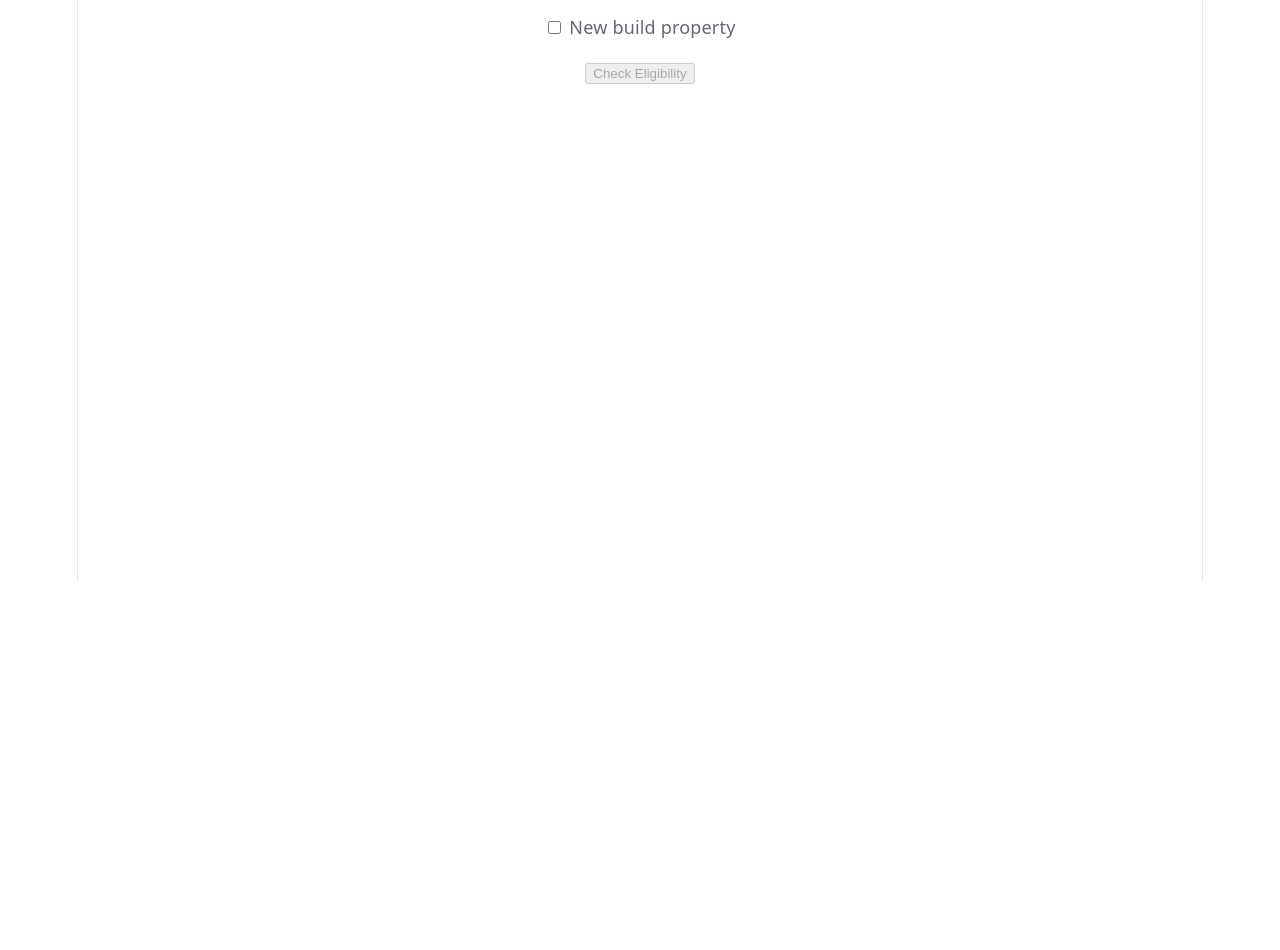
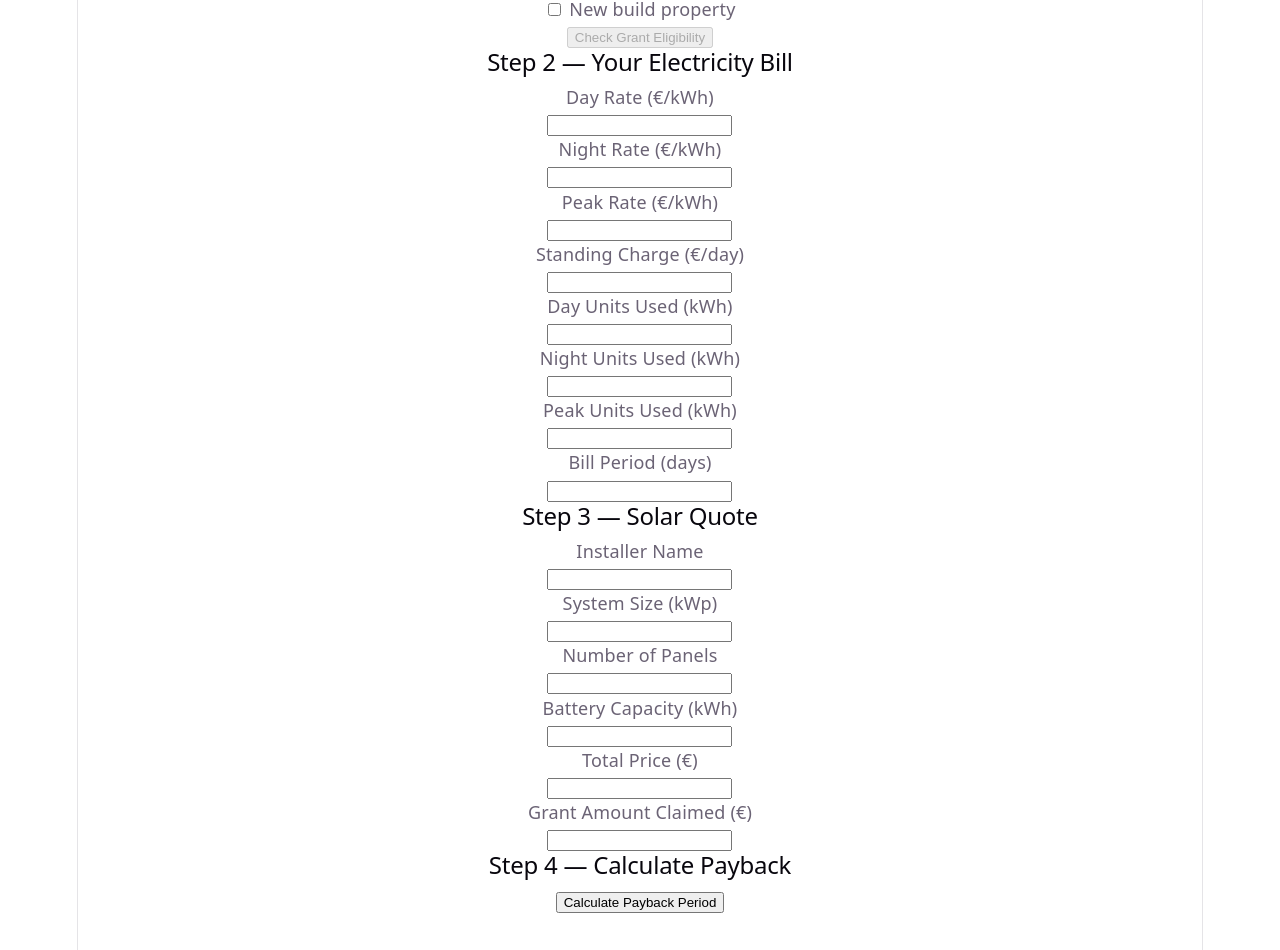
Before and after one commit to pooranc/solarsense, a React app in the folder frontend/: page / in a window 1280 px wide. Shown: the part 220-1170 px from the top of the page. Before the commit the page ends 800 px from the top, so only its background shows below. Built offline with nearby package versions, Linux system fonts and the light colour scheme; the HTML template or start-up script is replaced by a standard one.

Commit message:
Add full payback calculator form with bill and quote sections

```diff
--- a/frontend/src/App.jsx
+++ b/frontend/src/App.jsx
@@ -3,28 +3,69 @@ import { useState } from 'react'
 function App() {
   const [gridConnectionDate, setGridConnectionDate] = useState('')
   const [isNewBuild, setIsNewBuild] = useState(false)
-  const [result, setResult] = useState(null)
-  const [loading, setLoading] = useState(false)
+  const [eligibility, setEligibility] = useState(null)
+  const [dayRate, setDayRate] = useState('')
+
+const [nightRate, setNightRate] = useState('')
+const [peakRate, setPeakRate] = useState('')
+const [standingCharge, setStandingCharge] = useState('')
+const [dayUnits, setDayUnits] = useState('')
+const [nightUnits, setNightUnits] = useState('')
+const [peakUnits, setPeakUnits] = useState('')
+const [billPeriodDays, setBillPeriodDays] = useState('')
+
+const [installerName, setInstallerName] = useState('')
+const [systemSizeKwp, setSystemSizeKwp] = useState('')
+const [numberOfPanels, setNumberOfPanels] = useState('')
+const [batteryCapacityKwh, setBatteryCapacityKwh] = useState('')
+const [totalPrice, setTotalPrice] = useState('')
+const [grantAmountClaimed, setGrantAmountClaimed] = useState('')
+
+const [paybackResult, setPaybackResult] = useState(null)
 
   const checkEligibility = async () => {
-    setLoading(true)
-    setResult(null)
     const response = await fetch('http://localhost:8080/api/grant-eligibility/check', {
       method: 'POST',
       headers: { 'Content-Type': 'application/json' },
       body: JSON.stringify({ gridConnectionDate, isNewBuild })
     })
     const data = await response.json()
-    setResult(data.eligible)
-    setLoading(false)
+    setEligibility(data.eligible)
+  }
+
+  const calculatePayback = async () => {
+  const response = await fetch('http://localhost:8080/api/payback/calculate', {
+    method: 'POST',
+    headers: { 'Content-Type': 'application/json' },
+    body: JSON.stringify({
+      installerName,
+      systemSizeKwp: parseFloat(systemSizeKwp),
+      numberOfPanels: parseInt(numberOfPanels),
+      batteryCapacityKwh: parseFloat(batteryCapacityKwh),
+      totalPrice: parseFloat(totalPrice),
+      grantAmountClaimed: parseFloat(grantAmountClaimed),
+      dayRatePerKwh: parseFloat(dayRate),
+      nightRatePerKwh: parseFloat(nightRate),
+      peakRatePerKwh: parseFloat(peakRate),
+      standingChargePerDay: parseFloat(standingCharge),
+      dayUnitsKwh: parseFloat(dayUnits),
+      nightUnitsKwh: parseFloat(nightUnits),
+      peakUnitsKwh: parseFloat(peakUnits),
+      billPeriodDays: parseInt(billPeriodDays)
+    })
+  })
+  const data = await response.json()
+  setPaybackResult(data)
 }
 
   return (
-    <div style={{ padding: '2rem', maxWidth: '500px', margin: '0 auto' }}>
+    <div style={{ padding: '2rem', maxWidth: '600px', margin: '0 auto' }}>
       <h1>SolarSense</h1>
-      <h2>SEAI Grant Eligibility Check</h2>
 
-      <div style={{ marginBottom: '1rem' }}>
+      <section>
+        <h2>Step 1 — Property Details</h2>
+
+        <div>
           <label>Grid Connection Date</label><br />
           <input
             type="date"
@@ -33,7 +74,7 @@ function App() {
           />
         </div>
 
-      <div style={{ marginBottom: '1rem' }}>
+        <div>
           <label>
             <input
               type="checkbox"
@@ -44,19 +85,110 @@ function App() {
           </label>
         </div>
 
-      <button onClick={checkEligibility} disabled={!gridConnectionDate || loading}>
-        {loading ? 'Checking...' : 'Check Eligibility'}
+        <button onClick={checkEligibility} disabled={!gridConnectionDate}>
+          Check Grant Eligibility
         </button>
 
-      {result !== null && (
-        <div style={{ marginTop: '1rem', padding: '1rem',
-          backgroundColor: result ? '#d4edda' : '#f8d7da',
-          borderRadius: '4px' }}>
-          {result
-            ? '✅ Eligible for SEAI Solar PV Grant'
-            : '❌ Not eligible for SEAI Solar PV Grant'}
+        {eligibility !== null && (
+          <p>{eligibility ? 'Eligible for SEAI grant' : 'Not eligible for SEAI grant'}</p>
+        )}
+      </section>
+
+       <section>
+        <h2>Step 2 — Your Electricity Bill</h2>
+
+        <div>
+          <label>Day Rate (€/kWh)</label><br />
+          <input type="number" value={dayRate} onChange={e => setDayRate(e.target.value)} />
+        </div>
+
+        <div>
+          <label>Night Rate (€/kWh)</label><br />
+          <input type="number" value={nightRate} onChange={e => setNightRate(e.target.value)} />
+        </div>
+
+        <div>
+          <label>Peak Rate (€/kWh)</label><br />
+          <input type="number" value={peakRate} onChange={e => setPeakRate(e.target.value)} />
+        </div>
+
+        <div>
+          <label>Standing Charge (€/day)</label><br />
+          <input type="number" value={standingCharge} onChange={e => setStandingCharge(e.target.value)} />
+        </div>
+
+        <div>
+          <label>Day Units Used (kWh)</label><br />
+          <input type="number" value={dayUnits} onChange={e => setDayUnits(e.target.value)} />
+        </div>
+
+        <div>
+          <label>Night Units Used (kWh)</label><br />
+          <input type="number" value={nightUnits} onChange={e => setNightUnits(e.target.value)} />
+        </div>
+
+        <div>
+          <label>Peak Units Used (kWh)</label><br />
+          <input type="number" value={peakUnits} onChange={e => setPeakUnits(e.target.value)} />
+        </div>
+
+        <div>
+          <label>Bill Period (days)</label><br />
+          <input type="number" value={billPeriodDays} onChange={e => setBillPeriodDays(e.target.value)} />
+        </div>
+      </section>
+
+            <section>
+        <h2>Step 3 — Solar Quote</h2>
+
+        <div>
+          <label>Installer Name</label><br />
+          <input type="text" value={installerName} onChange={e => setInstallerName(e.target.value)} />
+        </div>
+
+        <div>
+          <label>System Size (kWp)</label><br />
+          <input type="number" value={systemSizeKwp} onChange={e => setSystemSizeKwp(e.target.value)} />
+        </div>
+
+        <div>
+          <label>Number of Panels</label><br />
+          <input type="number" value={numberOfPanels} onChange={e => setNumberOfPanels(e.target.value)} />
+        </div>
+
+        <div>
+          <label>Battery Capacity (kWh)</label><br />
+          <input type="number" value={batteryCapacityKwh} onChange={e => setBatteryCapacityKwh(e.target.value)} />
+        </div>
+
+        <div>
+          <label>Total Price (€)</label><br />
+           <input type="number" value={totalPrice} onChange={e => setTotalPrice(e.target.value)} />
+        </div>
+
+        <div>
+          <label>Grant Amount Claimed (€)</label><br />
+          <input type="number" value={grantAmountClaimed} onChange={e => setGrantAmountClaimed(e.target.value)} />
+        </div>
+      </section>
+
+          <section>
+        <h2>Step 4 — Calculate Payback</h2>
+
+        <button onClick={calculatePayback}>
+          Calculate Payback Period
+        </button>
+
+        {paybackResult !== null && (
+          <div>
+            <h3>Results for {installerName}</h3>
+            <p>Conservative (30% self-use): <strong>{paybackResult.conservativeYears.toFixed(1)} years</strong></p>
+            <p>Moderate (50% self-use): <strong>{paybackResult.moderateYears.toFixed(1)} years</strong></p>
+            <p>Optimistic (70% self-use): <strong>{paybackResult.optimisticYears.toFixed(1)} years</strong></p>
           </div>
         )}
+      </section>
+
     </div>
   )
 }
```
Lines whose indentation alone changed are shown as unchanged.
